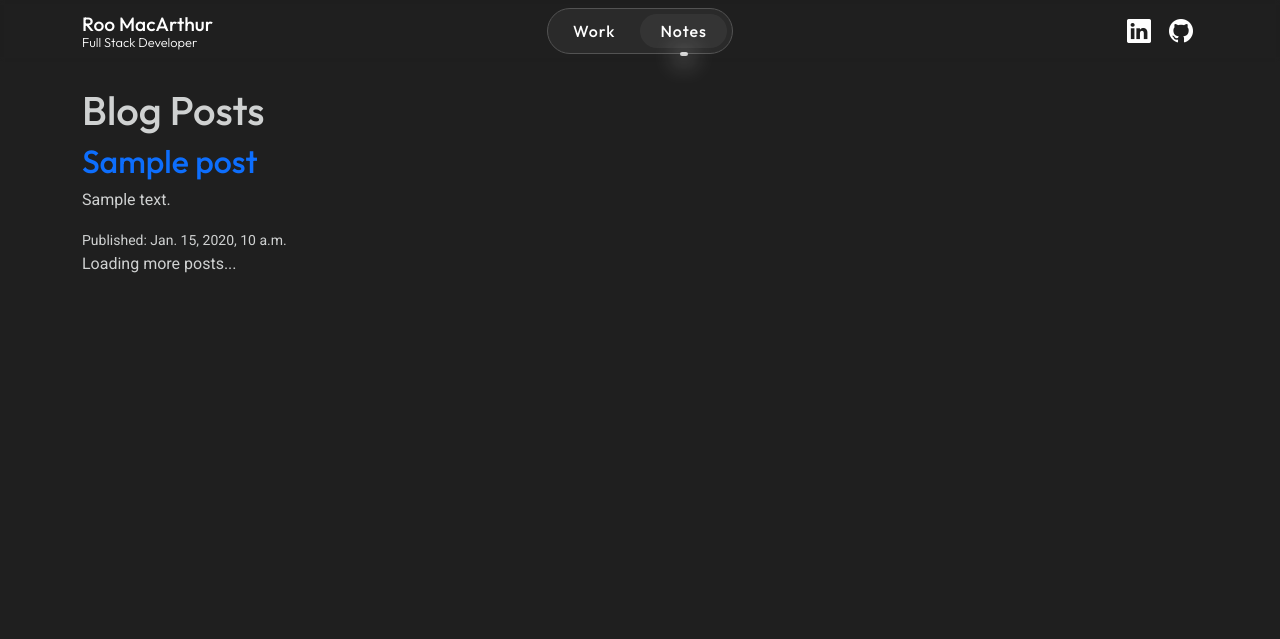
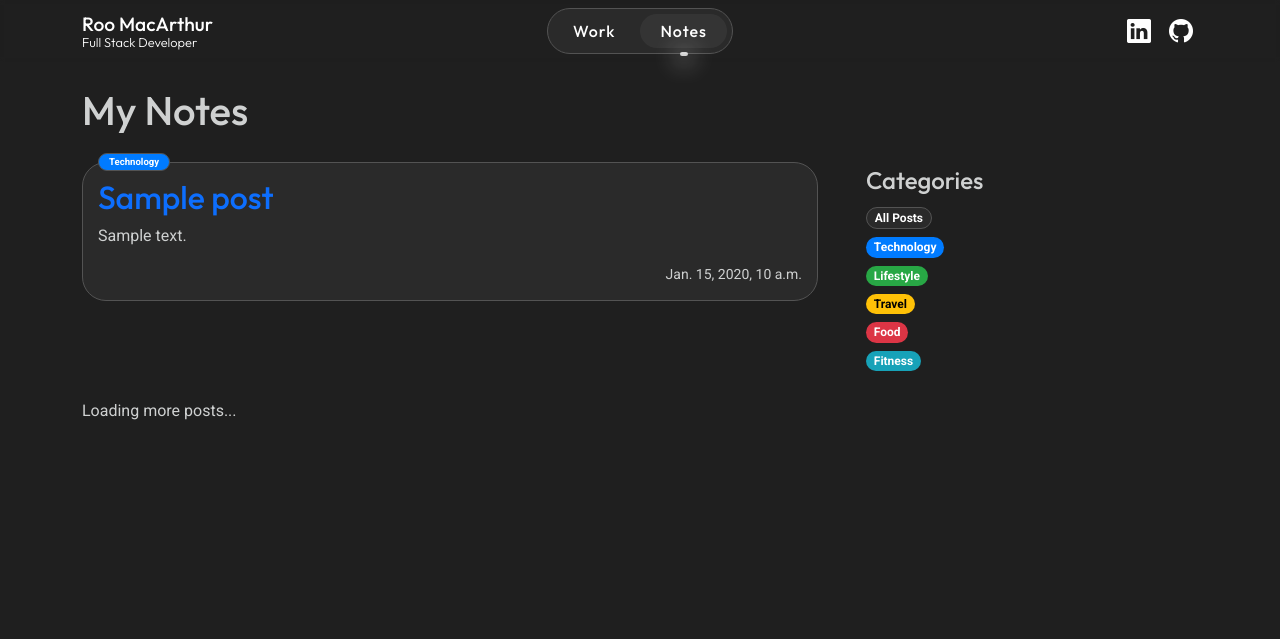
Before and after one commit to roomacarthur/rm_v3, a Django app: page /blog/ in a window 1280 px wide. Shown: the top 639 px of the page. Run offline with Django 5.2, Linux system fonts and the light colour scheme; data comes from the database, SQL or seed files in the repository; tables that the repository leaves empty hold one stand-in row (values such as "Sample post"); parts of the project's set-up code (start-up, migrations or seed data) failed here and were passed over.

Commit message:
Updates: post list upgrades, sidebar, categories, htmx loading for infinate scroll

```diff
--- a/blog/templates/blog/partials/post_list_partial.html
+++ b/blog/templates/blog/partials/post_list_partial.html
@@ -1,8 +1,12 @@
 {% for post in posts %}
-<div class="post">
+<div class="notesListItem ">
+    <span class="badge rounded-pill articleTag" style="background-color: {{post.category.background_colour}}; color: {{post.category.text_color}}">{{ post.category.name }}</span>
     <h2><a href="{{ post.get_absolute_url }}">{{ post.title }}</a></h2>
     <p>{{ post.excerpt }}</p>
-    <small>Published: {{ post.created }}</small>
+    <div class="d-flex align-items-center justify-content-between">
+        <small></small>
+        <small>{{ post.created }}</small>
+    </div>
 </div>
 {% endfor %}
 
--- /dev/null
+++ b/blog/templates/blog/partials/post_list_sidebar.html
@@ -0,0 +1,22 @@
+
+
+
+<div class="p-4">
+    <h4 class="">Categories</h4>
+    <ol class="list-unstyled mb-0">
+        <li>
+            <a href="{% url 'blog:post_list' %}?category={{ category.slug }} %}" class="badge rounded-pill my-1 allPostsCategory">
+                All Posts
+            </a>
+        </li>
+        {% for category in categories %}
+            <li>
+                <a style="background-color: {{category.background_colour}}; color: {{category.text_color}}" href="{% url 'blog:post_list' %}?category={{ category.slug }} %}" class="badge rounded-pill my-1">
+                    {{ category.name }}
+                </a>
+            </li>
+        {% empty %}
+            <li>No categories available</li>
+        {% endfor %}
+    </ol>
+</div>
--- a/blog/templates/blog/post_list.html
+++ b/blog/templates/blog/post_list.html
@@ -1,9 +1,16 @@
 {% extends 'base.html' %}
 
 {% block content %}
-<h1>Blog Posts</h1>
-<div id="posts-container">
-    {% include 'blog/partials/post_list_partial.html' %}
+<h1 id="pageTitle">My Notes </h1>
+<div class="row">
+    <div class="col-md-8" id="posts-container">
+        {% include 'blog/partials/post_list_partial.html' %}
+    </div>
+    <div class="col-md-4">
+        <div class="position-sticky" style="top: 80px;">
+            {% include 'blog/partials/post_list_sidebar.html' %}
+        </div>
+    </div>
 </div>
 
 <div id="load-more-trigger"
@@ -13,4 +20,6 @@
      hx-target="#posts-container">
     <p>Loading more posts...</p>
 </div>
+<!-- use htmx to direct the user to the top of the page. and display in bottom left corner-->
+
 {% endblock content %}
--- a/blog/views.py
+++ b/blog/views.py
@@ -1,17 +1,18 @@
 from django.views.generic import ListView, DetailView
 from django.http import JsonResponse
 from django.shortcuts import render
-from .models import Post
+from .models import Post, Category
 
 class PostListView(ListView):
     model = Post
     template_name = 'blog/post_list.html'
     context_object_name = 'posts'
-    paginate_by = 3  # Number of posts to load per request
+    paginate_by = 5  # Number of posts to load per request
 
     def get_context_data(self, **kwargs):
         context = super().get_context_data(**kwargs)
         context['is_htmx'] = self.request.headers.get('HX-Request') == 'true'
+        context['categories'] = Category.objects.all()
         return context
 
     def render_to_response(self, context, **response_kwargs):
--- a/static/css/style.css
+++ b/static/css/style.css
@@ -227,13 +227,13 @@ footer a:hover {
   background-color: #f2f2f20d;
   border-radius: 24px;
   padding: 15px;
-  margin: 10px 0;
+  margin: 20px 0;
   position: relative;
 }
 
 .articleTag {
   border: 1px solid #535353;
-  background-color: #1a3822c9;
+  /* background-color: #1a3822c9; */
   padding: 3px 10px;
   border-radius: 12px;
   font-size: 0.6em;
@@ -242,6 +242,13 @@ footer a:hover {
   top: -10px;
 }
 
+.allPostsCategory{
+  border: 1px solid #535353;
+  background-color: #f2f2f20d;
+  color: #fff;
+}
+
+
 /* tablets and up  */
 @media (min-width: 768px) {
   .navSocial {
```
